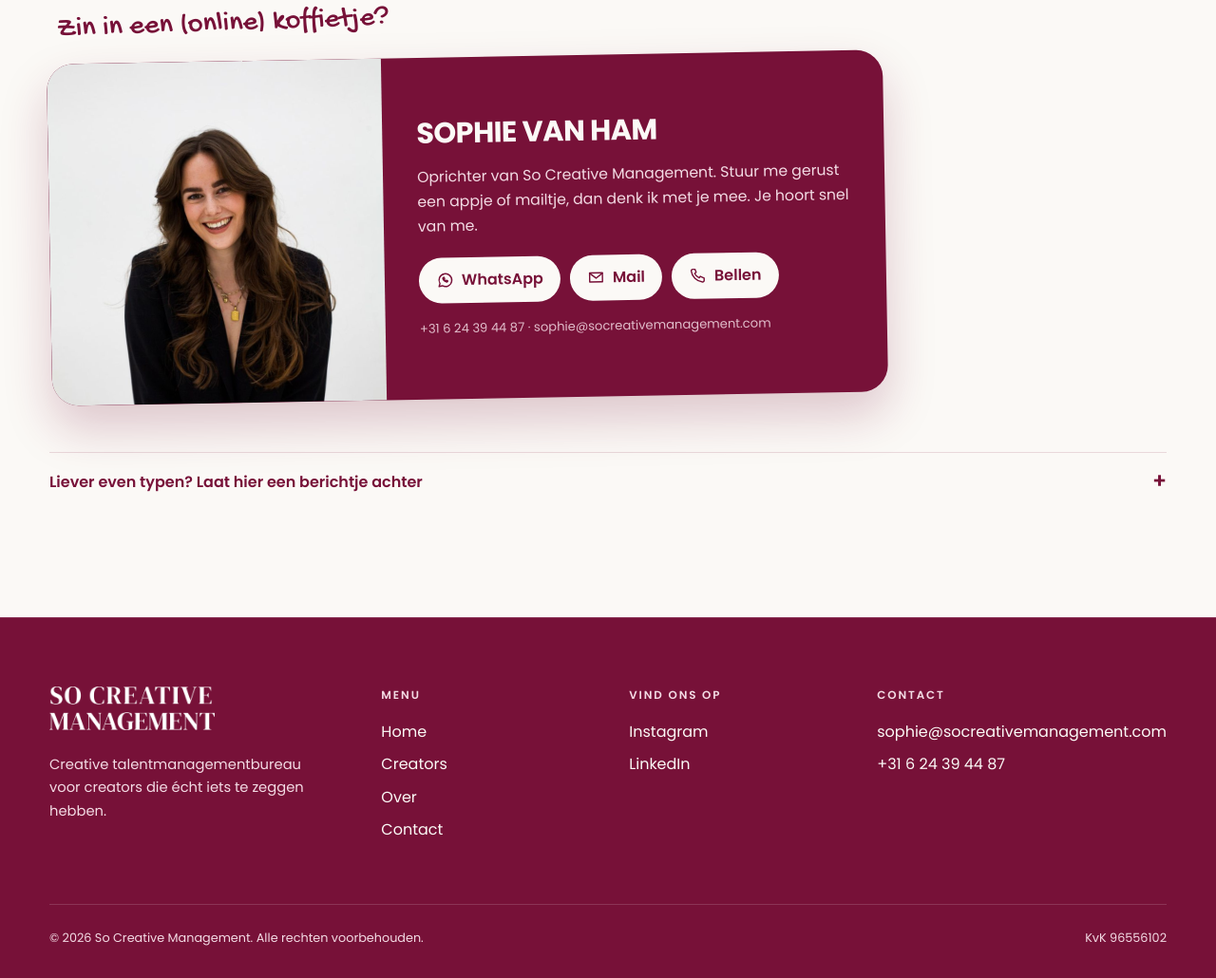
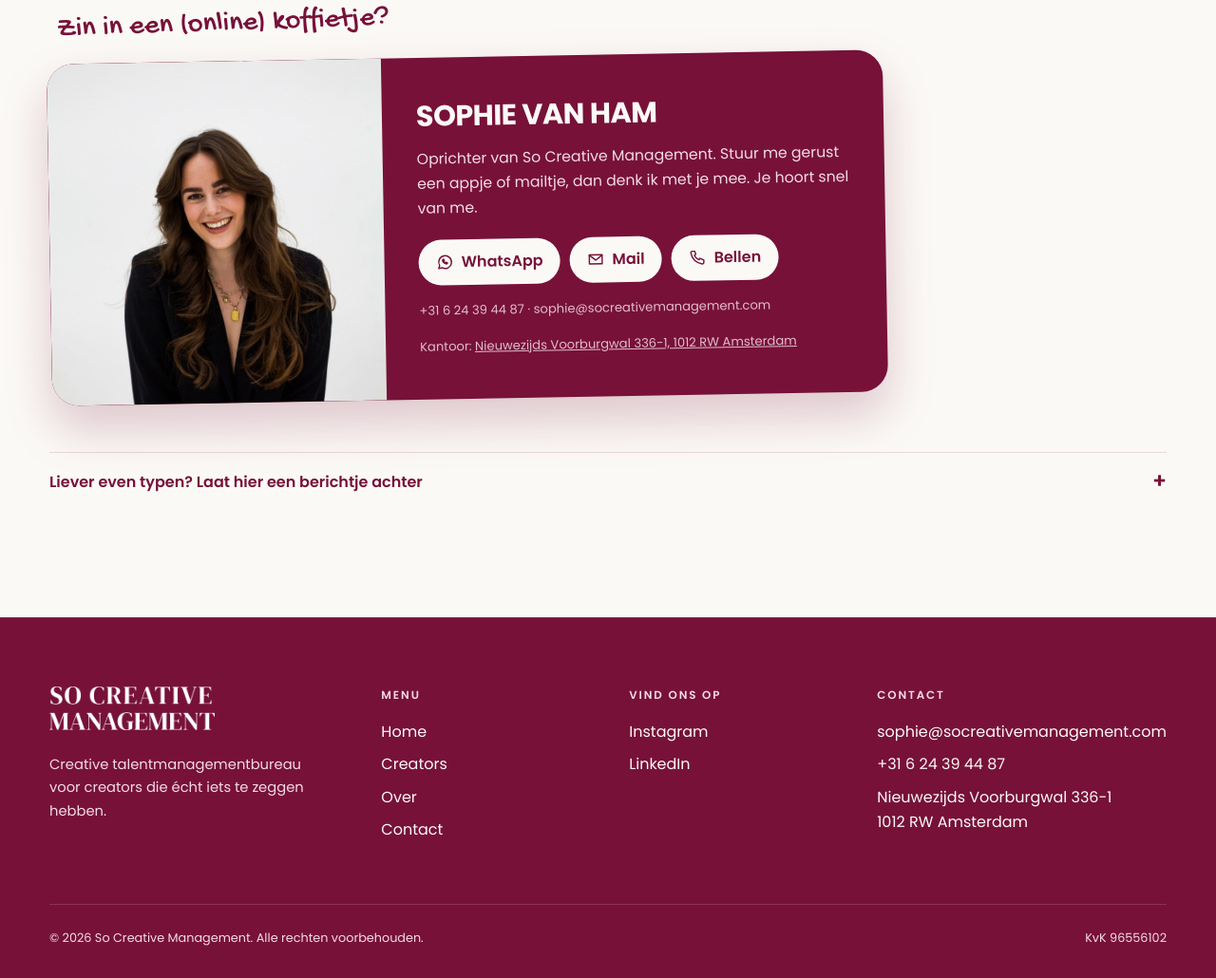
Before and after one commit to sophievhamsocreative/so-creative-website, a plain HTML site: page contact.html in a window 1280 px wide. Shown: the part 340-1370 px from the top of the page at 95% size. Drawn offline with Linux system fonts and the light colour scheme; files that its build step writes are made by us from their sources; files whose address does not match are found by name.

Commit message:
Add files via upload

```diff
--- a/contact.html
+++ b/contact.html
@@ -68,6 +68,7 @@
             <a class="ck-knop" href="tel:+31624394487"><svg viewBox="0 0 24 24" aria-hidden="true"><path d="M20.5 15.5v3a2 2 0 0 1-2.2 2A17 17 0 0 1 3.5 5.7 2 2 0 0 1 5.5 3.5h3l1.5 4-2 1.5a12 12 0 0 0 6 6l1.5-2z"/></svg><span>Bellen</span></a>
           </div>
           <p class="ck-klein">+31 6 24 39 44 87 · sophie@socreativemanagement.com</p>
+          <p class="ck-klein">Kantoor: <a href="https://www.google.com/maps/search/?api=1&amp;query=Nieuwezijds+Voorburgwal+336-1+1012+RW+Amsterdam" target="_blank" rel="noopener">Nieuwezijds Voorburgwal 336-1, 1012 RW Amsterdam</a></p>
         </div>
       </article>
 
@@ -172,6 +173,7 @@
         <ul>
           <li><a href="mailto:sophie@socreativemanagement.com">sophie@socreativemanagement.com</a></li>
           <li><a href="tel:+31624394487">+31 6 24 39 44 87</a></li>
+          <li><a href="https://www.google.com/maps/search/?api=1&amp;query=Nieuwezijds+Voorburgwal+336-1+1012+RW+Amsterdam" target="_blank" rel="noopener">Nieuwezijds Voorburgwal 336-1<br>1012 RW Amsterdam</a></li>
         </ul>
       </div>
     </div>
```
Also changed, not shown: creators.html (+1 -0 lines), index.html (+1 -0 lines), koen.html (+1 -0 lines), malcom.html (+1 -0 lines), over.html (+1 -0 lines), podcastje-van-de-week.html (+1 -0 lines).
